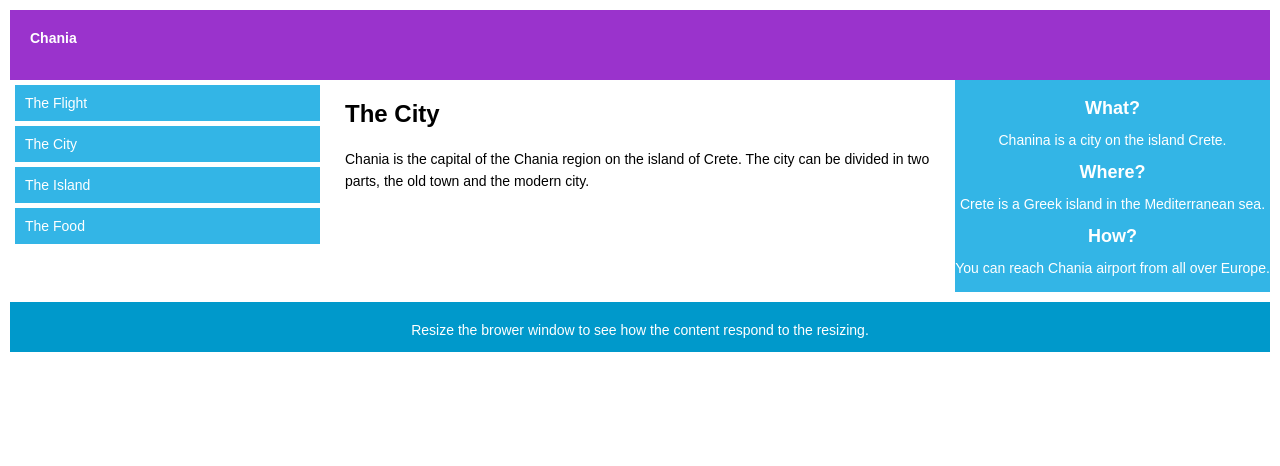
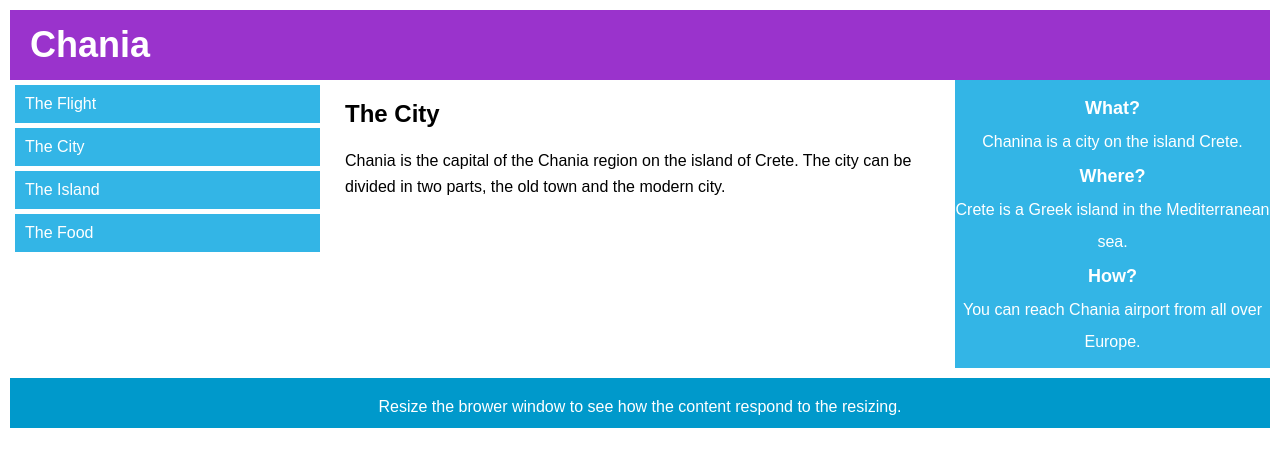
Before and after one commit to BrawlerFer1701/Lesson_24, a plain HTML site: page Lesson_24/bt.html in a window 1280 px wide. Drawn offline with Linux system fonts and the light colour scheme.

Commit message:
Add files via upload

```diff
--- a/Lesson_24/bt_style.css
+++ b/Lesson_24/bt_style.css
@@ -4,7 +4,6 @@
 	box-sizing: border-box;
 	position: relative;
 	font-family: sans-serif;
-	font-size: 14px;
 }
 body{
 	width: 100%;
@@ -15,7 +14,8 @@ header{
 	width: 100%;
 	height: 70px;
 	background: #9a33cc;
-	padding: 20px;
+	line-height: 70px;
+	text-indent: 20px;
 	color: white;
 	font-size: 24px;
 }
@@ -23,8 +23,7 @@ header{
 /*Main*/
 main{
 	width: 100%;
-	background: gray;
-
+	/*background: gray;*/
 }
 #menu{
 	width: 100%;
```
